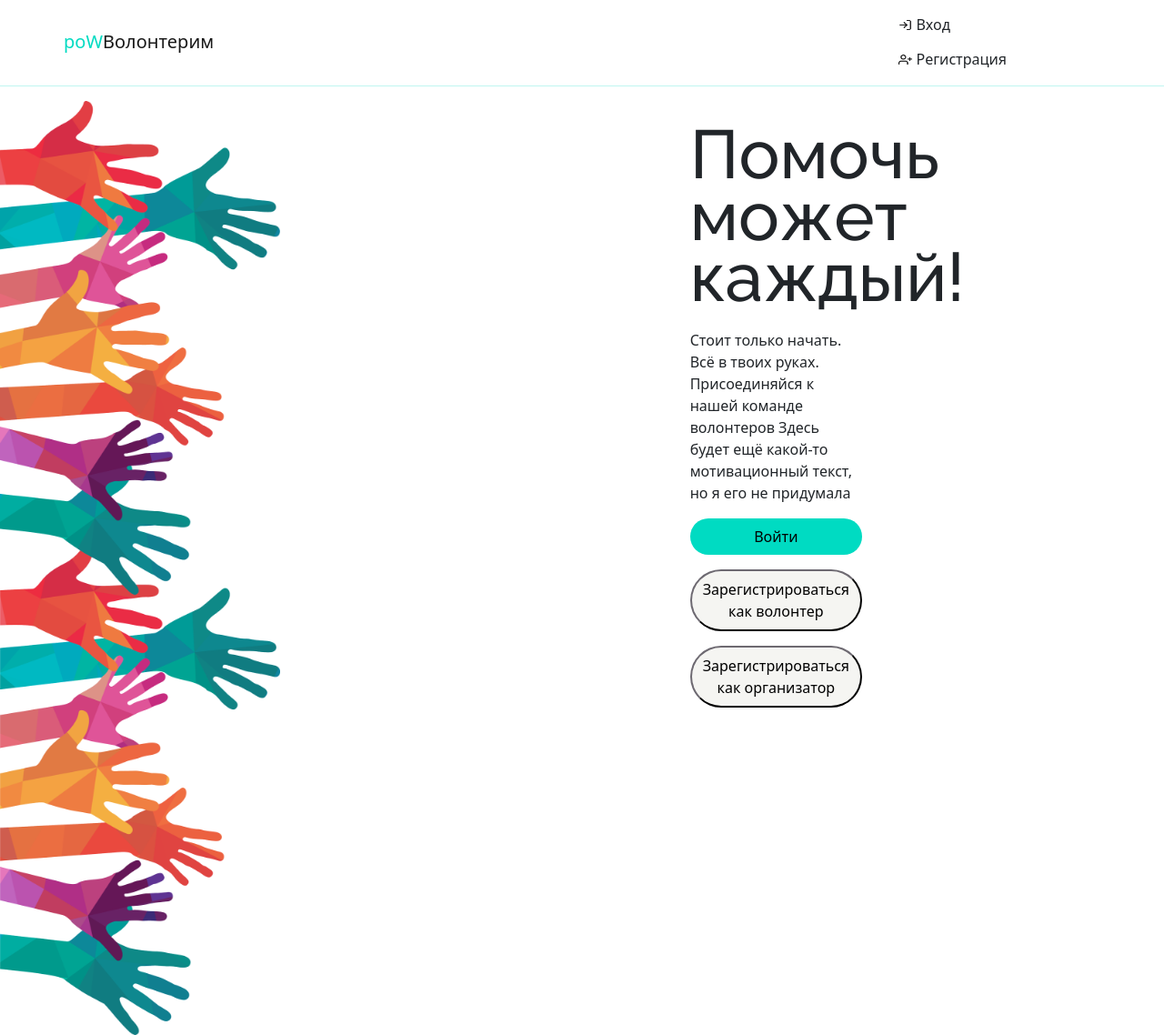
After one commit to pow-development/pow.thevladoss.site, a PHP site: page /main/main.php in a window 1280 px wide. The commit adds this page. Shown: the whole page at 91% size. Run offline with PHP 8.4, Linux system fonts and the light colour scheme.

Commit message:
add main

```diff
--- a/login/index.php
+++ b/login/index.php
@@ -64,6 +64,7 @@
             </div>
         </div>
     </main>
+
 </body>
 
 </html>
--- /dev/null
+++ b/main/main.php
@@ -0,0 +1,56 @@
+<!DOCTYPE html>
+<html lang="en">
+
+<head>
+    <meta charset="UTF-8">
+    <meta http-equiv="X-UA-Compatible" content="IE=edge">
+    <meta name="viewport" content="width=device-width, initial-scale=1.0">
+    <title>Главная</title>
+    <!-- Bootstrap -->
+    <link rel="stylesheet" href="../styles/bootstrap.min.css">
+    <script src="../js/bootstrap.bundle.js"></script>
+    <!--CSS-->
+    <link rel="stylesheet" href="../styles/custom/main.css">
+    <link rel="preconnect" href="https://fonts.googleapis.com">
+    <link rel="preconnect" href="https://fonts.gstatic.com" crossorigin>
+    <link href="https://fonts.googleapis.com/css2?family=Raleway:ital,wght@0,500;0,700;1,900&display=swap" rel="stylesheet">
+</head>
+
+<body>
+    <?php
+    require_once '../menu/nolognavbar.php';
+    ?>
+    <div class="container-fluid">
+        <div class="row">
+            <div class="col-3" style="padding-left: 0px;">
+                <img src="../img/hands.png" class="img-fluid" alt="">
+            </div>
+            <div class="col-2"></div>
+            <div class="col-2"></div>
+            <div class="col-2 mt-5">
+                <div>
+                    <p class="mb-0 sl">Помочь</p>
+                    <p class="mb-0 sl">может</p>
+                    <p class="mb-0 sl">каждый!</p>
+                </div>
+                <p>Стоит только начать. Всё в твоих руках.
+                    Присоединяйся к нашей команде волонтеров
+                    Здесь будет ещё какой-то мотивационный текст, но я его не придумала </p>
+                <button class="w-100 p-2 mainbtn mb-3" style="background-color: #00DBC2; border: 0px;" onclick="logBtn()">Войти</button>
+                <button class="w-100 p-2 mainbtn mb-3" onclick="regBtn()">Зарегистрироваться как волонтер</button>
+                <button class="w-100 p-2 mainbtn mb-3" onclick="regBtn()">Зарегистрироваться как организатор</button>
+            </div>
+        </div>
+    </div>
+    <script>
+        function regBtn() {
+            window.location.href = "../reg/index.php";
+        }
+
+        function logBtn() {
+            window.location.href = "../login/index.php";
+        }
+    </script>
+</body>
+
+</html>
--- a/menu/navbar.php
+++ b/menu/navbar.php
@@ -16,7 +16,7 @@
 
   <nav class="navbar navbar-expand-lg navbar-light bg-light">
     <div class="container">
-      <a class="navbar-brand" href="#">POW</a>
+      <a class="navbar-brand" href="../main/main.php">POW</a>
       <button class="navbar-toggler" type="button" data-bs-toggle="collapse" data-bs-target="#navbarSupportedContent" aria-controls="navbarSupportedContent" aria-expanded="false" aria-label="Toggle navigation">
         <span class="navbar-toggler-icon"></span>
       </button>
--- a/menu/nolognavbar.php
+++ b/menu/nolognavbar.php
@@ -20,8 +20,8 @@
     <nav class="navbar navbar-expand-lg nav" id="nav" style="">
         <div class="container nav">
 
-            <a class="navbar-brand logostart" href="https://pow.thevladoss.site/">poW</a>
-            <a class="navbar-brand logoend" href="https://pow.thevladoss.site/">Волонтерим</a>
+            <a class="navbar-brand logostart" href="../main/main.php">poW</a>
+            <a class="navbar-brand logoend" href="../main/main.php">Волонтерим</a>
 
 
             <button class="navbar-toggler" type="button" data-bs-toggle="collapse" data-bs-target="#navbarSupportedContent" aria-controls="navbarSupportedContent" aria-expanded="false" aria-label="Toggle navigation">
@@ -29,14 +29,22 @@
             </button>
             <div class="collapse navbar-collapse row justify-content-end" id="navbarSupportedContent">
                 <div class="col-3 align-self-end" >
-                    <button class="btn"><img src="../img/log-in.png" width="15px" height="15px" class="icon"> Вход</button>
-                    <button class="btn"><img src="../img/user-plus.png" width="15px" height="15px" class="icon"> Регистрация</button>
+                    <button class="btn" onclick="logBtn()"><img src="../img/log-in.png" width="15px" height="15px" class="icon"> Вход</button>
+                    <button class="btn" onclick="regBtn()"><img src="../img/user-plus.png" width="15px" height="15px" class="icon"> Регистрация</button>
                 </div>
             </div>
         </div>
 
     </nav>
     <hr/>
+    <script>
+        function regBtn() {
+            window.location.href = "../reg/index.php";
+        }
+        function logBtn() {
+            window.location.href = "../login/index.php";
+        }
+    </script>
 </body>
 
 </html>
--- /dev/null
+++ b/styles/custom/main.css
@@ -0,0 +1,12 @@
+.mainbtn {
+  border-radius: 40px;
+  border-color: #1c1b1d;
+  background-color: #f5f5f2;
+}
+
+.sl{
+    font-size: 75px;
+    font-weight: bold 900;
+    font-family: 'Raleway', sans-serif;
+    margin-top: -45px;
+}
```
Also changed, not shown: img/hands.png (added).
